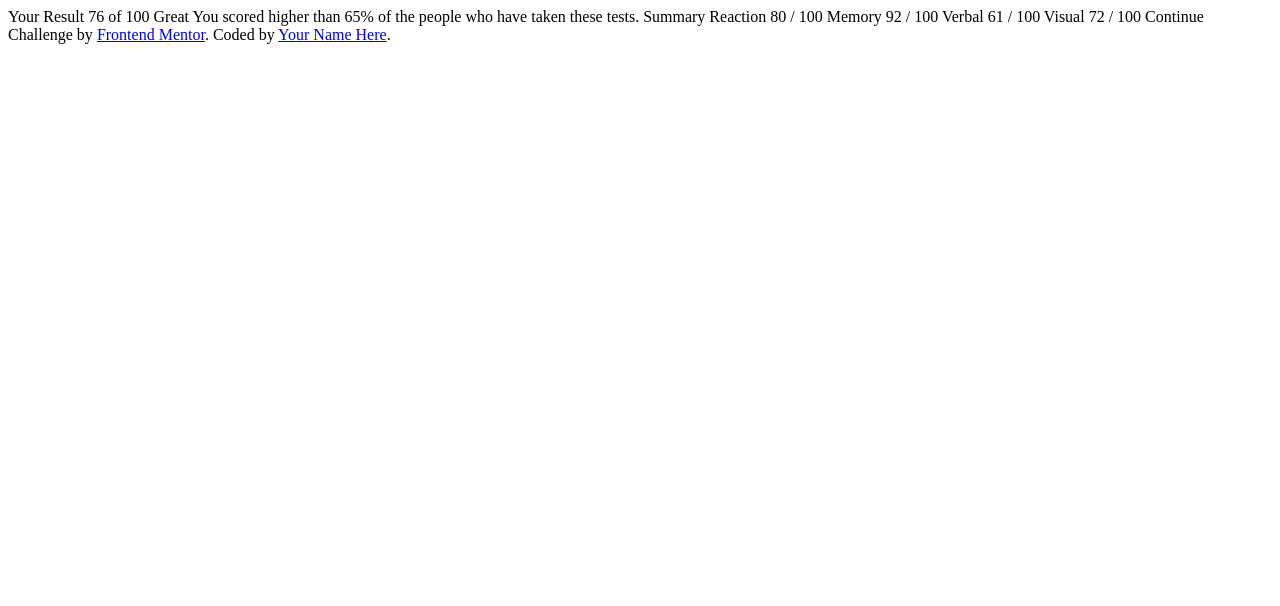
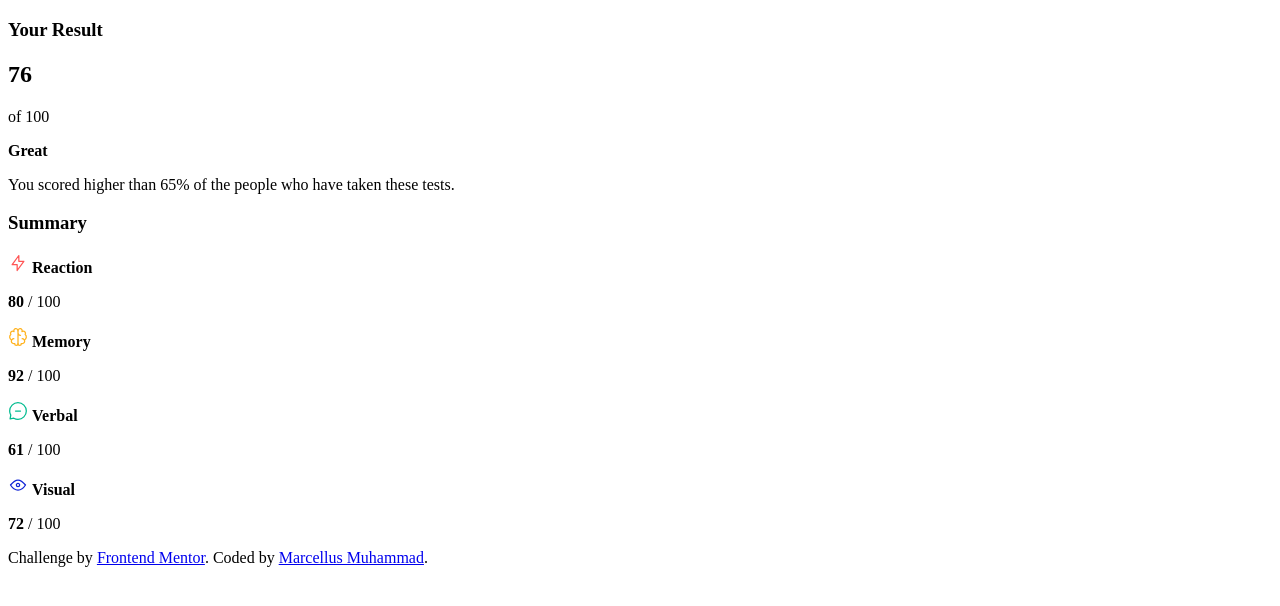
Before and after one commit to Mtmuhammad/Results-Summary-Component, a website: page index.html in a window 1280 px wide. Drawn offline with Linux system fonts and the light colour scheme.

Commit message:
feat: Add html
Added html for results summary component.

```diff
--- a/index.html
+++ b/index.html
@@ -1,42 +1,90 @@
 <!DOCTYPE html>
 <html lang="en">
   <head>
-  <meta charset="UTF-8">
-  <meta name="viewport" content="width=device-width, initial-scale=1.0">
-  <link rel="icon" type="image/png" sizes="32x32" href="./assets/images/favicon-32x32.png">
+    <meta charset="UTF-8" />
+    <meta name="viewport" content="width=device-width, initial-scale=1.0" />
+    <link
+      rel="icon"
+      type="image/png"
+      sizes="32x32"
+      href="./assets/images/favicon-32x32.png"
+    />
 
     <title>Frontend Mentor | Results summary component</title>
-
-
   </head>
   <body>
-
-  Your Result
-  76
-  of 100
-
-  Great
-  You scored higher than 65% of the people who have taken these tests.
-
-  Summary
-
-  Reaction
-  80 / 100
-
-  Memory
-  92 / 100
-
-  Verbal
-  61 / 100
-
-  Visual
-  72 / 100
-
-  Continue
+    <main>
+      <div class="card">
+        <div class="card-container">
+          <section class="card-results">
+            <h3 class="card-results_title">Your Result</h3>
+            <div class="card-results_score">
+              <h1>76</h1>
+              <p>of 100</p>
+            </div>
+            <b>Great</b>
+            <p class="card-results_info">
+              You scored higher than 65% of the people who have taken these
+              tests.
+            </p>
+          </section>
+          <section class="card-summary">
+            <h3 class="card_summary_title">Summary</h3>
+            <div class="card-rows">
+              <div class="card-row">
+                <div class="card-badge">
+                  <img
+                    src="./assets/images/icon-reaction.svg"
+                    alt="Reaction icon"
+                  />
+                  <b>Reaction</b>
+                </div>
+                <p><b>80</b> / 100</p>
+              </div>
+              <div class="card-row">
+                <div class="card-badge">
+                  <img
+                    src="./assets/images/icon-memory.svg"
+                    alt="Memory icon"
+                  />
+                  <b>Memory</b>
+                </div>
+                <p><b>92</b> / 100</p>
+              </div>
+              <div class="card-row">
+                <div class="card-badge">
+                  <img
+                    src="./assets/images/icon-verbal.svg"
+                    alt="Verbal icon"
+                  />
+                  <b>Verbal</b>
+                </div>
+                <p><b>61</b> / 100</p>
+              </div>
+              <div class="card-row">
+                <div class="card-badge">
+                  <img
+                    src="./assets/images/icon-visual.svg"
+                    alt="Visual icon"
+                  />
+                  <b>Visual</b>
+                </div>
+                <p><b>72</b> / 100</p>
+              </div>
+            </div>
+          </section>
+        </div>
+      </div>
+    </main>
 
     <div class="attribution">
-    Challenge by <a href="https://www.frontendmentor.io?ref=challenge" target="_blank">Frontend Mentor</a>.
-    Coded by <a href="#">Your Name Here</a>.
+      Challenge by
+      <a href="https://www.frontendmentor.io?ref=challenge" target="_blank"
+        >Frontend Mentor</a
+      >. Coded by
+      <a href="https://www.frontendmentor.io/profile/Mtmuhammad"
+        >Marcellus Muhammad</a
+      >.
     </div>
   </body>
 </html>
```
Also changed, not shown: package.json (added, +14 -0 lines), 2 other files. Lines whose indentation alone changed are shown as unchanged.
